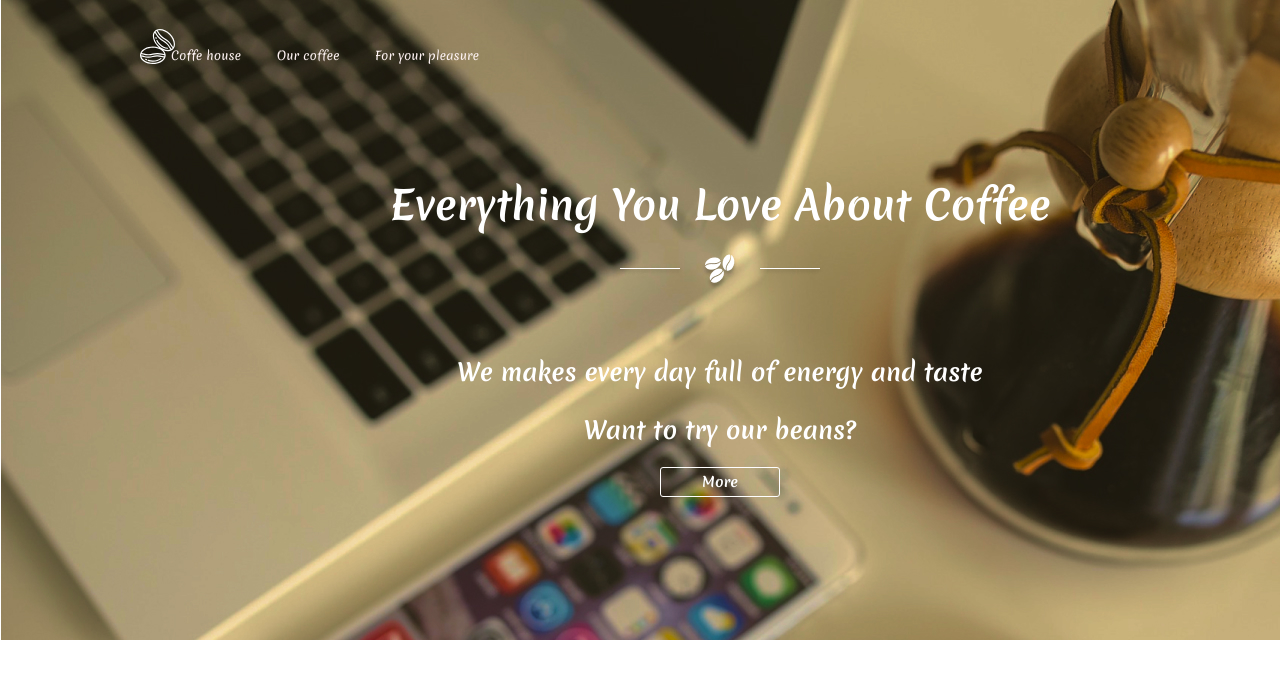
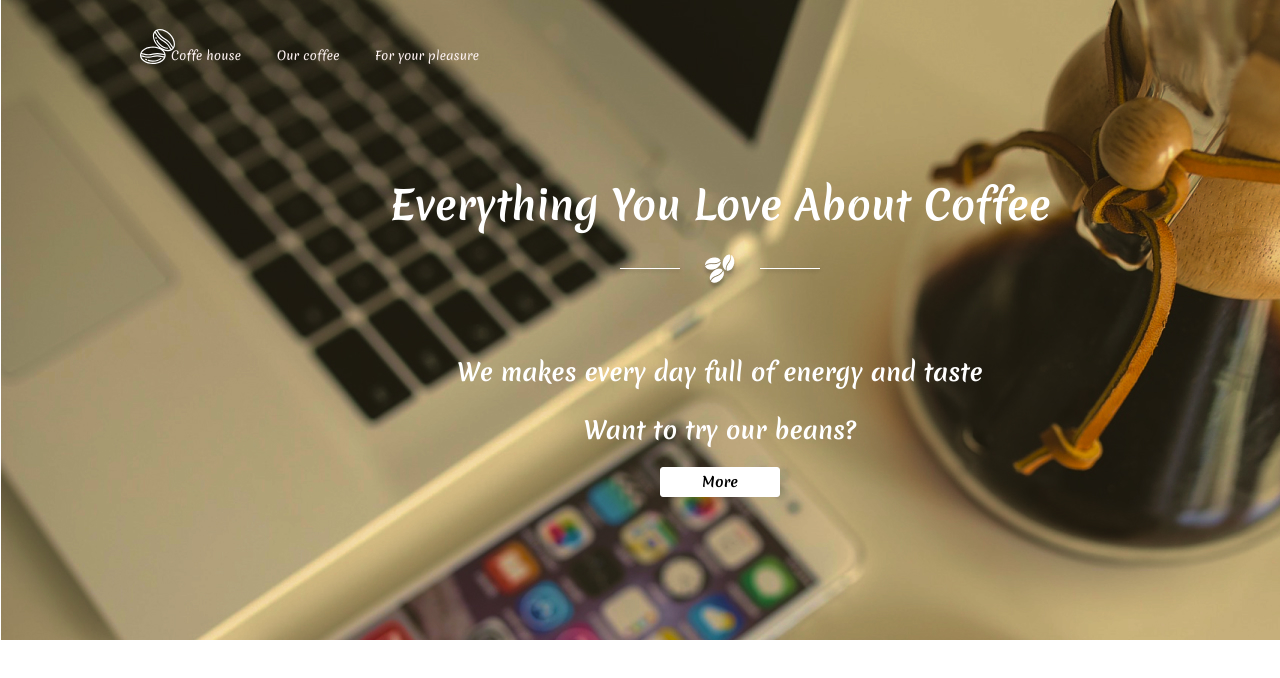
Before and after one commit to kostya-mikhalkov/react-app-coffee, a React (Create React App) app: page / in a window 1280 px wide. In both pictures the pointer is over the button "More". Shown: the top 678 px of the page. Built offline with nearby package versions, Linux system fonts and the light colour scheme.

Commit message:
feat: Added smoothness of transition

```diff
--- a/src/components/coffee-house/blocks/header/css/headerCoffeeHouse.css
+++ b/src/components/coffee-house/blocks/header/css/headerCoffeeHouse.css
@@ -41,4 +41,9 @@
     border: 1px solid #fff;
     border-radius: 3px;
     cursor: pointer;
+    transition: all 0.5s ease-in;
 }
+.about-btn:hover {
+    background: #fff;
+    color: black;
+}
```
